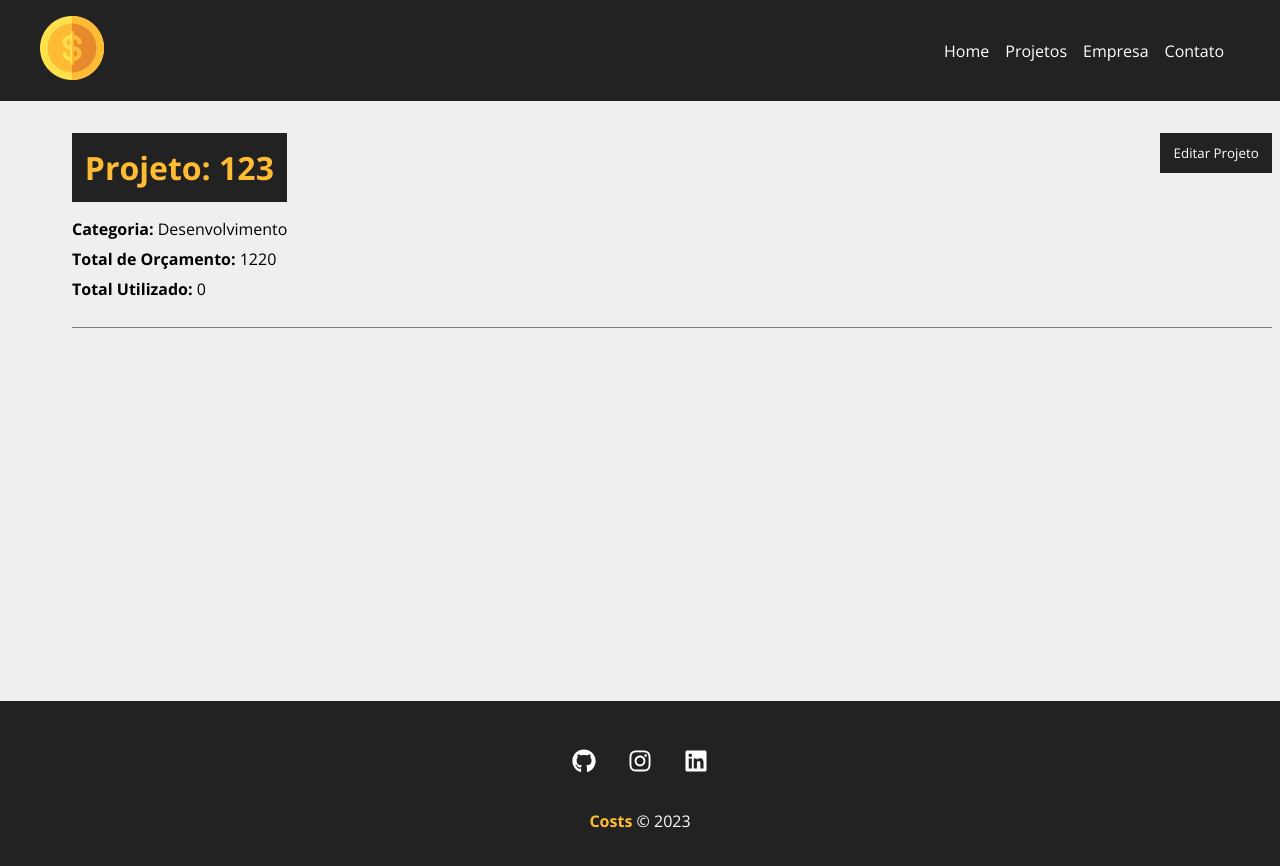
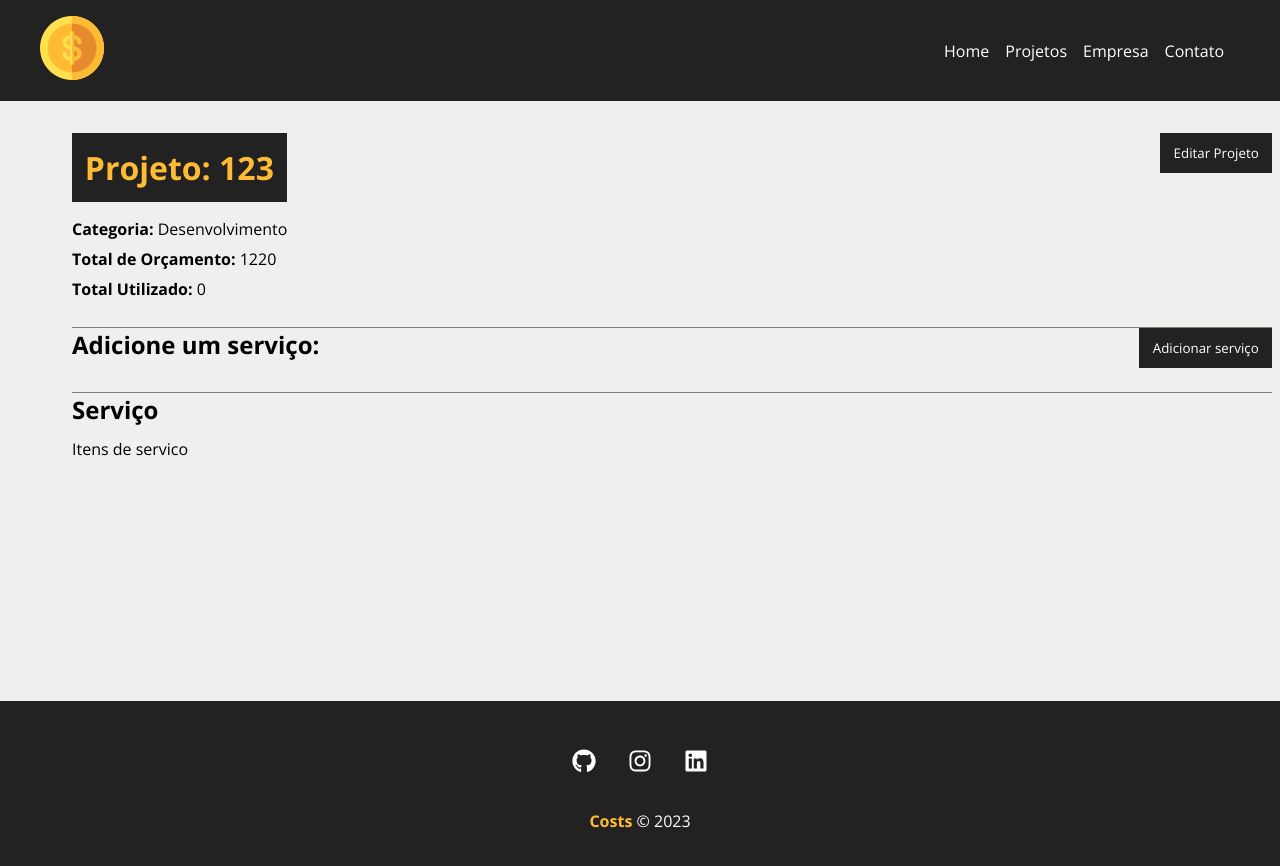
Before and after one commit to Pedroanjoss/Projeto-Costs, a React (Create React App) app in the folder costs/: page /project/1 in a window 1280 px wide. Shown: the top 866 px of the page. Built offline with nearby package versions, Linux system fonts and the light colour scheme; data requests are answered from the project's data file.

Commit message:
area de sevicos

```diff
--- a/costs/src/components/pages/Project.js
+++ b/costs/src/components/pages/Project.js
@@ -13,6 +13,7 @@
 
     const [project, setProject] = useState([])
     const[showProjectForm, setShowProjectForm] = useState(false)
+    const[showServiceForm, setShowServiceForm] = useState(false)
     const [message, setMessage] = useState()
     const [type, setType] = useState()
 
@@ -34,6 +35,8 @@
     }, [id])
 
     function editPost(project) {
+        setMessage('')
+
         //budget validation
         if(project.budget < project.cost){
             setMessage('O orçamento não pode ser menor que o custo do projeto!')
@@ -61,6 +64,10 @@
 
     function toggleProjectForm(){
         setShowProjectForm(!showProjectForm)
+    }
+
+    function toggleServiceForm(){
+        setShowServiceForm(!showServiceForm)
     }
 
 
@@ -93,7 +100,21 @@
                         </div>
                     )}
                 </div>
-            </Container>
+                <div className={styles.service_form_container}>
+                    <h2>Adicione um serviço:</h2>
+                    <button className={styles.btn} onClick={toggleServiceForm}>
+                        {!showServiceForm ? 'Adicionar serviço' : 'Fechar'}
+                    </button>
+                    <div className={styles.project_info}>
+                        {showServiceForm && <div>formulário de edição </div>}
+                    </div>
+                </div>
+                    <h2>Serviço</h2>
+                    <Container customClass='start'>
+                        <p>Itens de servico</p>
+                    </Container>
+
+           </Container>
         </div>)
         : ( <Loading />)}
         </>
```
